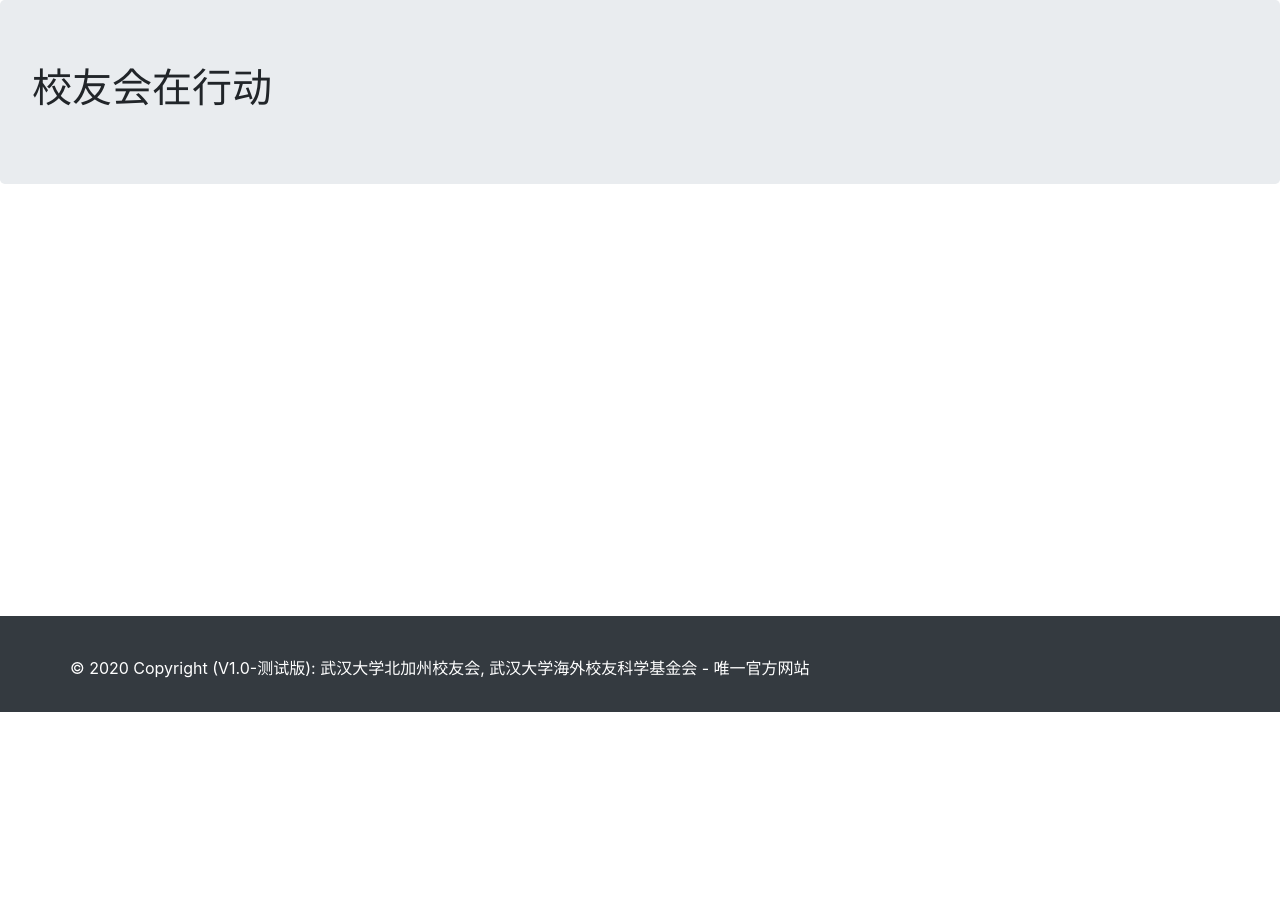
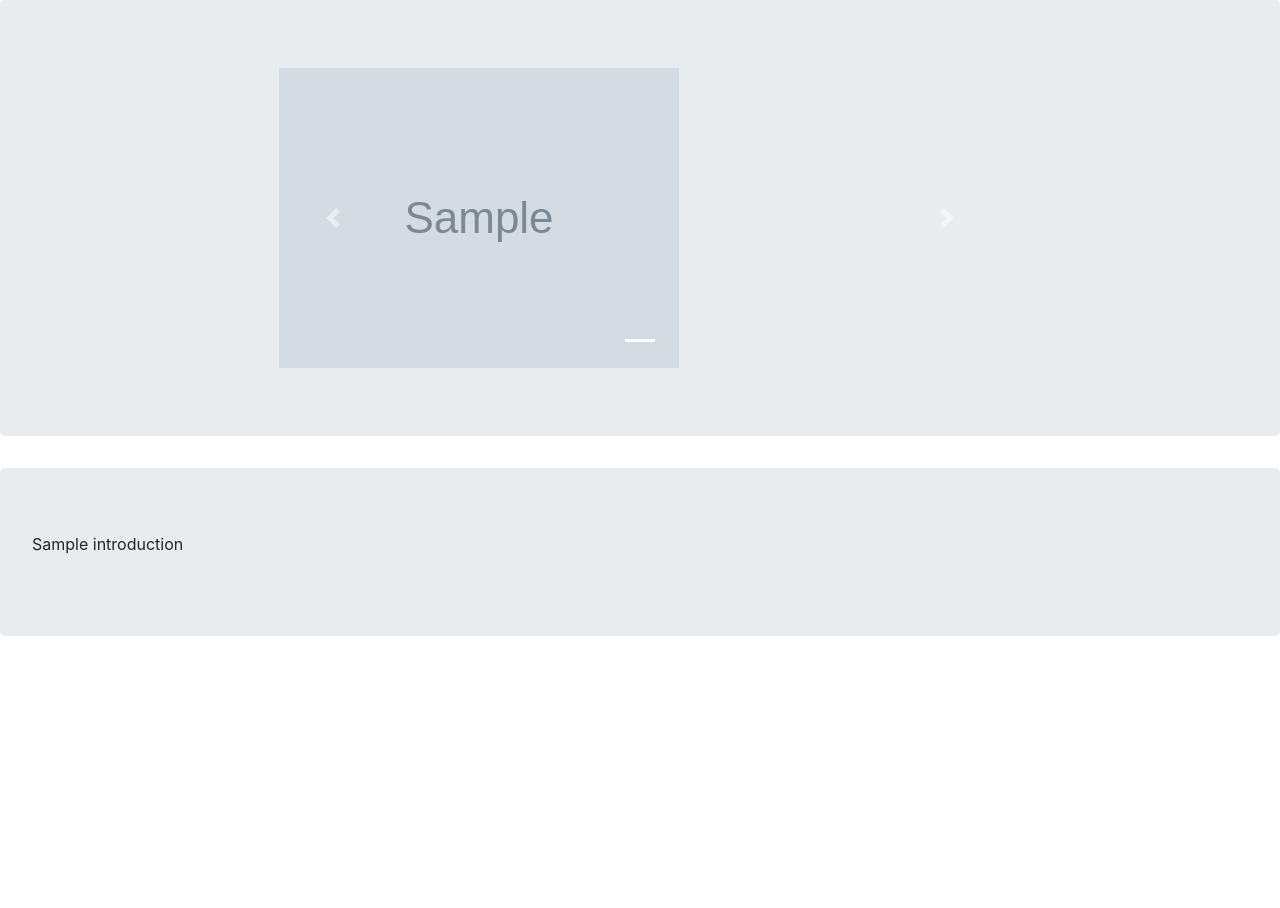
Before and after one commit to gaohongwei/wuhan_need_you, a Flask app: template app/templates/pages/alumni_action.html in a window 1280 px wide. Shown: the part 96-1004 px from the top of the page. Before the commit the page ends 808 px from the top, so only its background shows below. Run offline with Flask 2, Linux system fonts and the light colour scheme; the template is opened without the code that fills it: most values are stand-ins (such as "Sample title", 1, 10 or a date in 2020); grey boxes marked "Sample" are stand-in pictures; some libraries are stand-ins or nearby versions.

Commit message:
add some changes

```diff
--- a/app/templates/pages/alumni_action.html
+++ b/app/templates/pages/alumni_action.html
@@ -10,8 +10,60 @@
 }
 </style>
 
+<!-- <div class="jumbotron">
+  <h1>校友会在行动</h1>
+</div> -->
+
+
 <div class="jumbotron">
-  <h1>校友会在行动</h1>
+  	<div class="container">
+  	<div class="row">
+	  	<div class="col-md-2 col-lg-2 col-xl-2 jumbotron"></div>
+	  	<div class="col-md-8 col-lg-8 col-xl-8">
+		  	<div class="home_content w-100 p-1 mx-auto">
+				<div id="carouselExampleIndicators" class="carousel slide" data-ride="carousel">
+				  <ol class="carousel-indicators">
+				  	{% for index in range(pages_info.home_images|length) %}
+				  		{% if index == 0 %}
+				  			<li data-target="#carouselExampleIndicators" data-slide-to={{index}}, class="active"></li>
+				    	{% else %}
+				    		<li data-target="#carouselExampleIndicators" data-slide-to={{index}}></li>
+				  		{% endif %}
+				  	{% endfor %}
+				  </ol>
+				  <div class="carousel-inner">
+				  	{% for index in range(pages_info.home_images|length) %}
+				  		{% if index == 0 %}
+				  			<div class="carousel-item active">
+				      		<img class="d-block img-fluid" src="{{ url_for('static', filename=pages_info.home_images[index]) }}" />
+				    	</div>
+				    	{% else %}
+				    		<div class="carousel-item">
+				      		<img class="d-block img-fluid" src="{{ url_for('static', filename=pages_info.home_images[index]) }}" />
+				    	</div>
+				  		{% endif %}
+				  	{% endfor %}
+				  </div>
+				  <a class="carousel-control-prev" href="#carouselExampleIndicators" role="button" data-slide="prev">
+				    <span class="carousel-control-prev-icon" aria-hidden="true"></span>
+				    <span class="sr-only">Previous</span>
+				  </a>
+				  <a class="carousel-control-next" href="#carouselExampleIndicators" role="button" data-slide="next">
+				    <span class="carousel-control-next-icon" aria-hidden="true"></span>
+				    <span class="sr-only">Next</span>
+				  </a>
+				</div>
+			</div>
+		</div>
+		<div class="col-md-2 col-lg-2 col-xl-2 jumbotron"></div>
+	</div>
+	</div>
+</div>
+
+<div class="jumbotron">
+	{% for p in pages_info.introduction %}
+		<p>{{p}}</p>
+	{% endfor %}
 </div>
 
 <div class="container" style="min-height: 400px">
--- a/app/templates/pages/alumni_activities.html
+++ b/app/templates/pages/alumni_activities.html
@@ -50,6 +50,11 @@
 </div>
 
 
+<div class="jumbotron">
+	{% for p in pages_info.introduction %}
+		<p>{{p}}</p>
+	{% endfor %}
+</div>
 
 <div class="card-columns">
 {% for activity in pages_info.activites_info %}
```
Also changed, not shown: app/parameter.py (+120 -14 lines), app/templates/pages/index.html (+26 -4 lines), app/static/image/alumni_action/h7.jpg (added), app/static/image/alumni_action/news2_1.jpg (added), app/static/image/alumni_action/news2_2.jpg (added), app/static/image/alumni_action/news2_3.jpg (added), app/static/image/alumni_action/news2_4.jpg (added), app/static/image/alumni_action/news2_5.jpg (added), app/static/image/alumni_action/news2_6.jpg (added).
